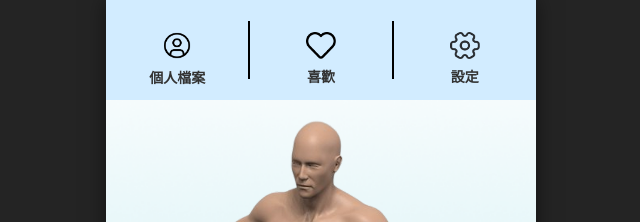
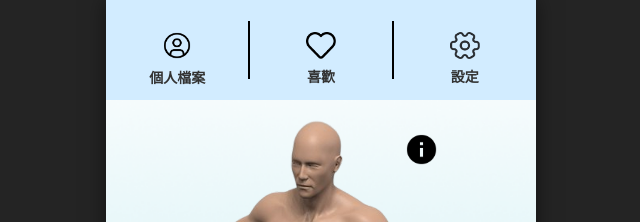
Before and after one commit to HsuZiWei319/project_front, a React (Vite) app: page /home in a window 1280 px wide. Shown: the top 222 px of the page, without its empty margins (319-959 px from the left). Built offline with nearby package versions, Linux system fonts and the light colour scheme.

Commit message:
新增info按鈕

```diff
--- a/src/assets/index.js
+++ b/src/assets/index.js
@@ -14,8 +14,10 @@ import icon_google from './login/icon_google.png';
 import icon_facebook from './login/icon_facebook.png';
 import icon_return from './register/icon_return.png';
 import model from './mainpage/model.png';
+import icon_info from './mainpage/icon_info.png';
 import default_profile_pic from './profile/default_profile_pic.png';
 import line2 from './profile/line2.png';
+
 
 export {
     icon_profile,
@@ -33,6 +35,7 @@ export {
     icon_facebook,
     icon_return,
     model,
+    icon_info,
     default_profile_pic,
     line2
 };
--- a/src/pages/MainPage/MainPage.css
+++ b/src/pages/MainPage/MainPage.css
@@ -214,7 +214,6 @@
 .avatar-wrapper {
   position: relative;
   top: -50px; /* 往上移動一點，讓它更靠近導覽列 */
-  z-index: 100; /* 確保它在導覽列上面 */
   width: 100%; /* 確保容器寬度足夠 */
   aspect-ratio: 3 / 4; /* 保持 3:4 的寬高比（適合人偶尺寸） */
   display: flex;
@@ -229,3 +228,10 @@
   object-fit: contain; /* 保持圖片比例 */
   display: block; /* 消除圖片底部空隙 */
 }
+
+.info-card {
+  position: absolute;
+  transform: translateY(-200px) translateX(100px);
+  width: 35px;
+  height: auto;
+}
--- a/src/pages/MainPage/MainPage.jsx
+++ b/src/pages/MainPage/MainPage.jsx
@@ -120,13 +120,15 @@ const MainPage = () => {
       <div className="main-content">
         {/* 這裡放 3D 人偶圖 */}
 
-        {/* 新增一個 wrapper (容器) 來包住兩張圖 */}
+        {/* 新增一個 wrapper (容器) 來包住所有圖 */}
         <div className="avatar-wrapper">
 
-          {/* 1. 底層：原本的 3D 人偶 (永遠顯示) */}
+          {/* 原本的 3D 人偶 (永遠顯示) */}
           <img src={Images.model} alt="model" className="model-img" />
 
-          {/* 2. 上層：去背後的衣服 (如果有拿到 resultImage 才顯示) */}
+          <img src={Images.icon_info} alt="icon_info" className="info-card" />
+
+          {/* 去背後的衣服 (如果有拿到 resultImage 才顯示) */}
           {resultImage && (
             <img src={resultImage} alt="Try-On" className="overlay-img" />
           )}
```
Also changed, not shown: src/assets/mainpage/icon_info.png (added).
